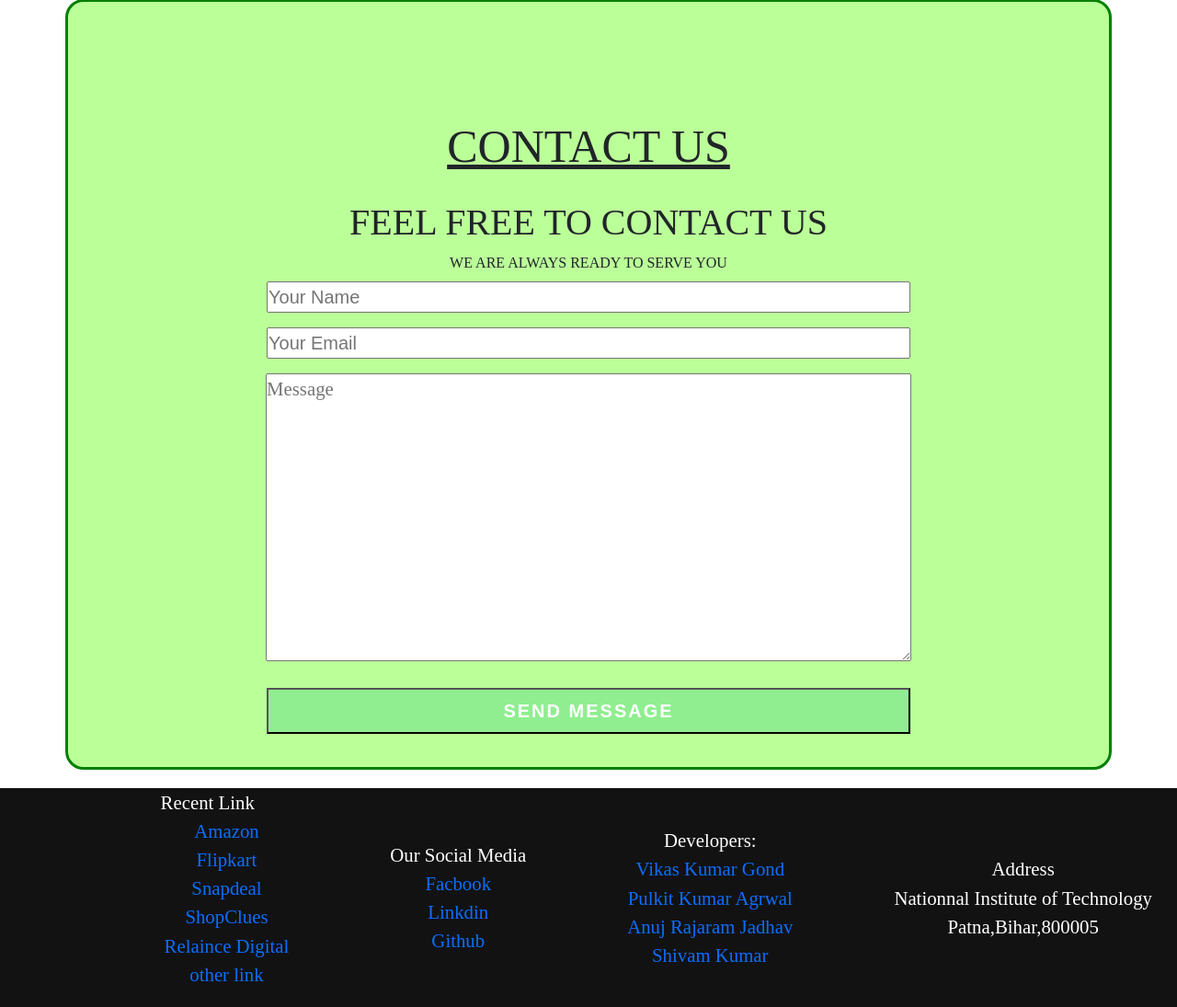
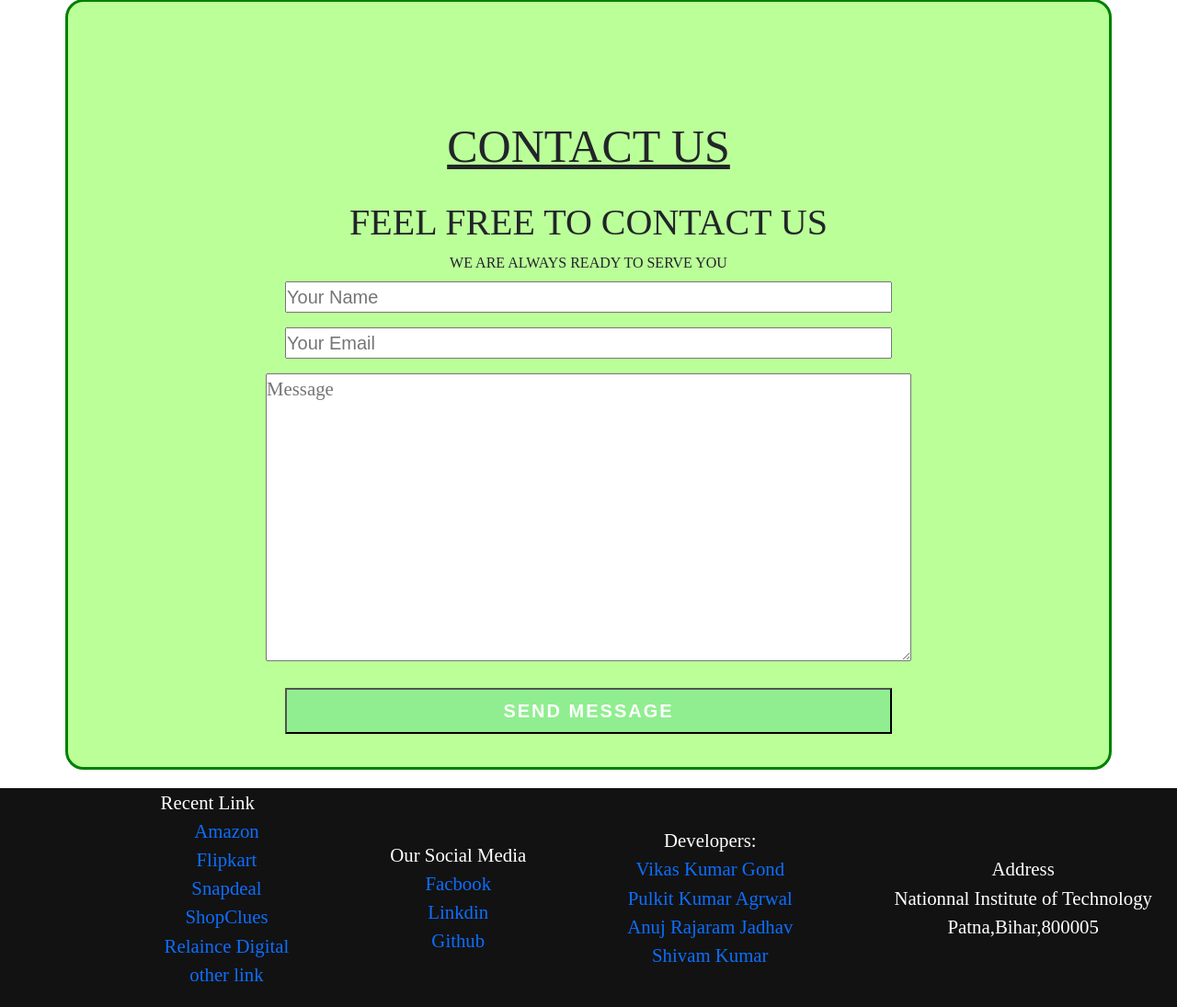
Before and after one commit to Hack-o-Heist/Heist-Compare, a Django app: page /contact in a window 1280 px wide. Shown: the part 94-1189 px from the top of the page at 92% size. Run offline with Django 3.2, Linux system fonts and the light colour scheme.

Commit message:
Update contact.css

```diff
--- a/core/static/css/contact.css
+++ b/core/static/css/contact.css
@@ -19,7 +19,7 @@
     font-size: 16px;
 }
 .form-control1{
-    width: 700px;
+    width: 660px;
     font-size: 20px;
     margin-bottom: 16px;
 }
```
